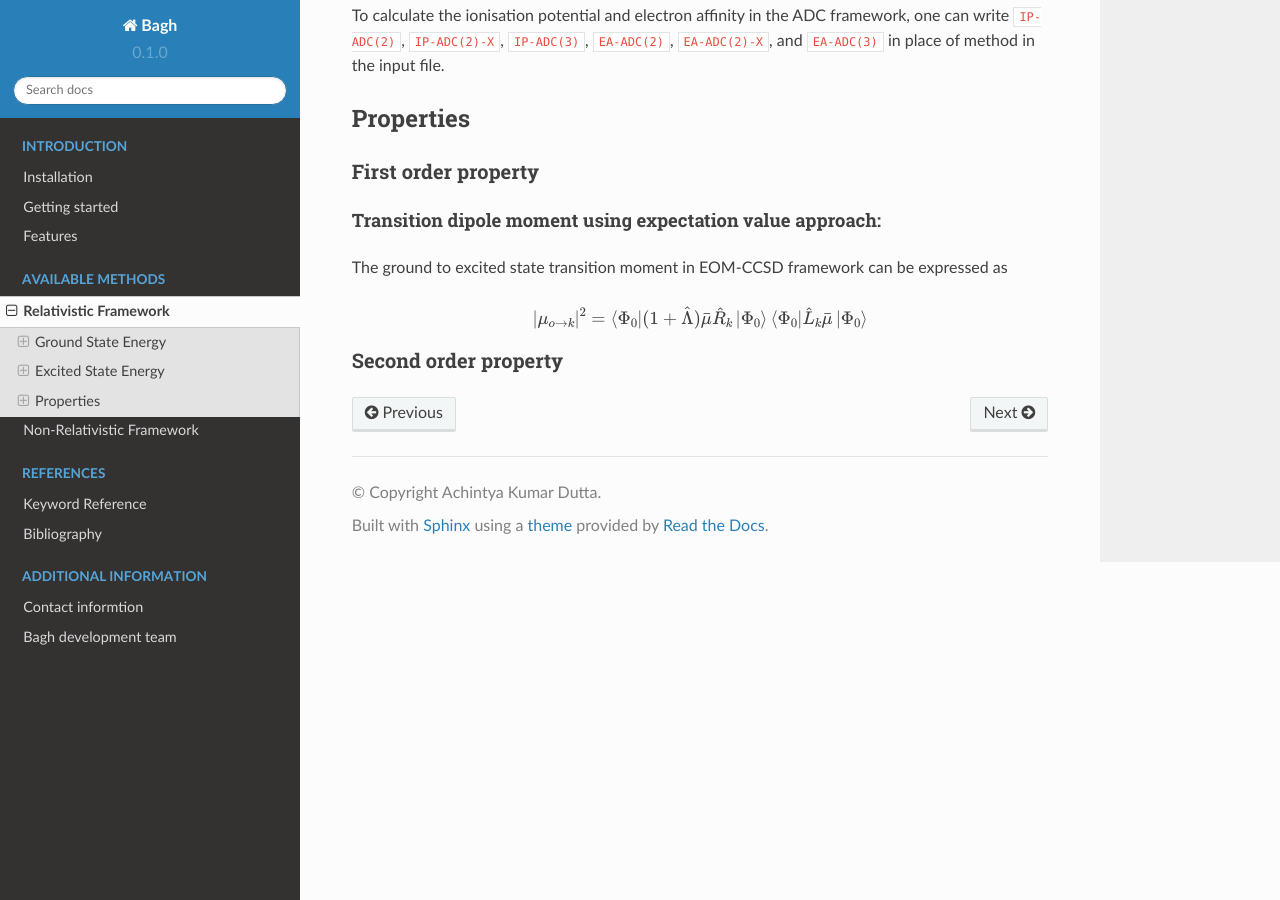
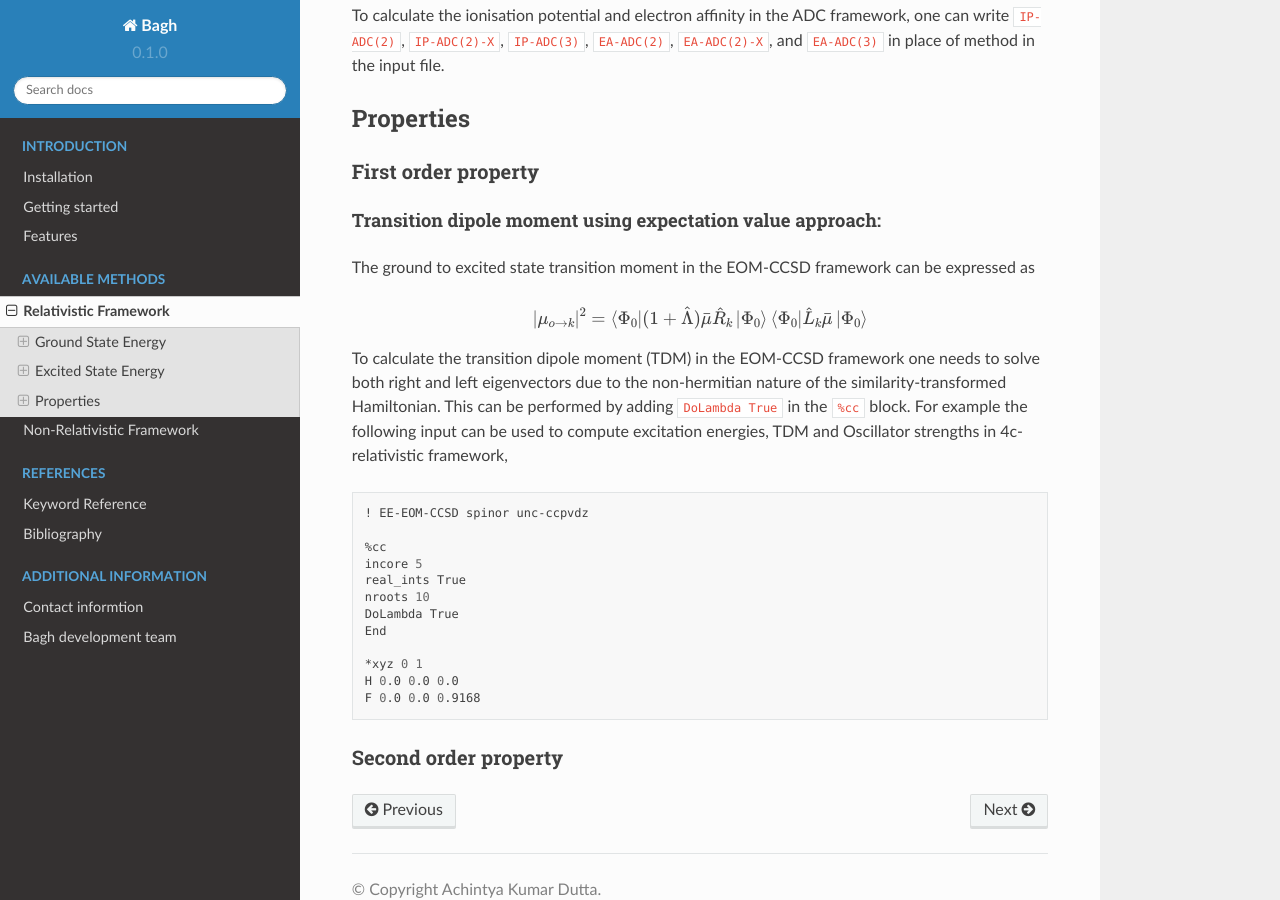
Before and after one commit to achintya007/bagh_doc, a Sphinx documentation site: the page built from docs/source/methods_relativistic.rst, in a window 1280 px wide and 900 px high, scrolled down 5197 px. Built offline with Sphinx 7.4.7 and the Read the Docs theme 2.0.0, drawn with Linux system fonts in a browser that asks for light colours.

Commit message:
Update methods_relativistic.rst

```diff
--- a/docs/source/methods_relativistic.rst
+++ b/docs/source/methods_relativistic.rst
@@ -323,13 +323,28 @@
 =====================
 Transition dipole moment using expectation value approach:
 ----------------------------------------------------------
-The ground to excited state transition moment in EOM-CCSD framework can be expressed as
+The ground to excited state transition moment in the EOM-CCSD framework can be expressed as
 
 .. math::
 
     {\left| {{\mu _{o \to k}}} \right|^2} = \left\langle {{\Phi _0}} \right|(1 + \hat \Lambda )\bar \mu {\hat R_k}\left| {{\Phi _0}} \right\rangle \left\langle {{\Phi _0}} \right|{\hat L_k}\bar \mu \left| {{\Phi _0}} \right\rangle
 
+To calculate the transition dipole moment (TDM) in the EOM-CCSD framework one needs to solve both right and left eigenvectors due to the non-hermitian nature of the similarity-transformed Hamiltonian. This can be performed by adding ``DoLambda True`` in the ``%cc`` block. For example the following input can be used to compute excitation energies, TDM and Oscillator strengths in 4c-relativistic framework,
 
+.. code-block:: shell
+
+   ! EE-EOM-CCSD spinor unc-ccpvdz
+
+   %cc
+   incore 5
+   real_ints True
+   nroots 10
+   DoLambda True
+   End
+
+   *xyz 0 1
+   H 0.0 0.0 0.0
+   F 0.0 0.0 0.9168
 
 =====================
 Second order property
```
